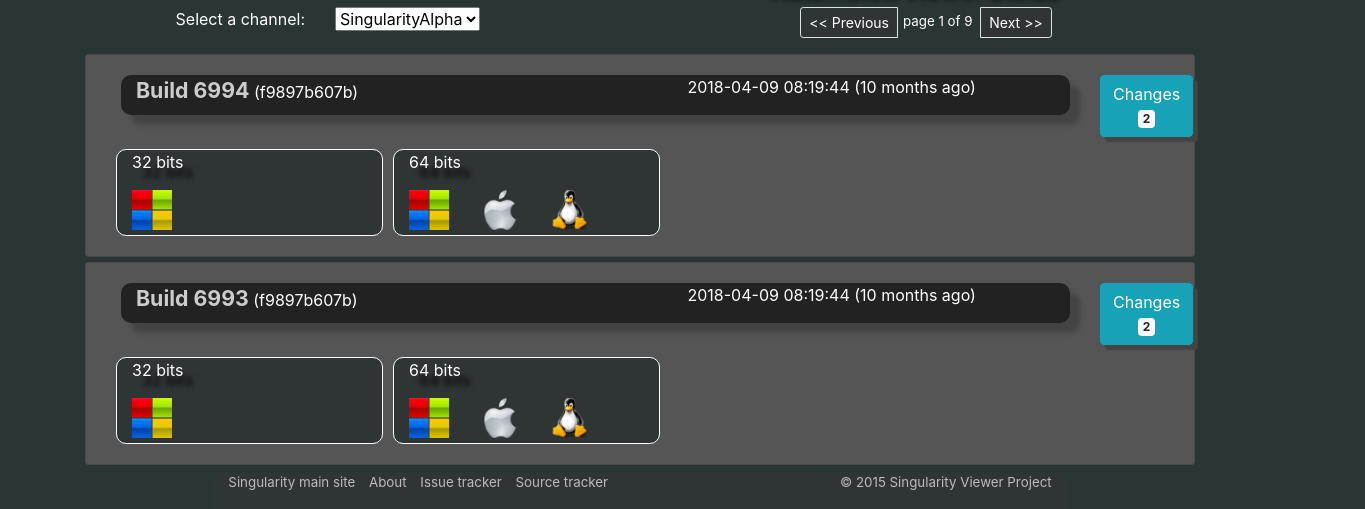
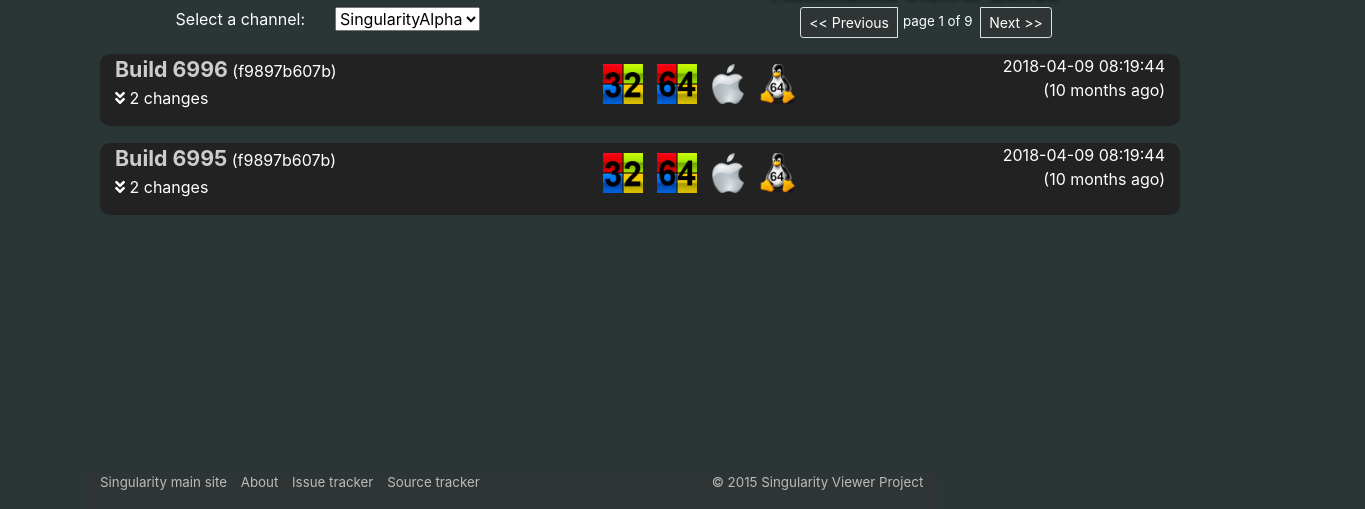
Before and after one commit to bittenbythedark/SingularityWeb, a plain HTML site: page index.html in a window 1280 px wide. Shown: the part 307-816 px from the top of the page, 1365 px wide, since content can reach past the window. Drawn offline with nearby package versions, Linux system fonts and the light colour scheme.

Commit message:
one single block by build and adding new icons for OS

```diff
--- a/index.html
+++ b/index.html
@@ -71,125 +71,107 @@
         <div class="row">
             <div class="col-12">
                 <div class="card">
-                        <div class="card-body">
+
                     <div class="card-title">
                         <div class="container">
                             <div class="row">
-                                            <div class="col-11">
+                                <div class="col-12">
                                     <div class="container buildtitle">
-                                                        <div class="row"  onclick="toggleChangelog('#change-6994')" >
-                                                                <div class="col-4"><span class="buildnumber" >Build 6994</span> <span >(f9897b607b)</span></div>
-                                                                <!--<div class="col-1"><span class="badge badge-info">Show changes (2) >> </span></div>-->
+                                        <div class="row"  onclick="toggleChangelog('#change-6996')" >
+                                            <div class="col-3">
+                                                <span class="buildnumber" >Build 6996</span>
+                                                <span >(f9897b607b)</span>
+                                                <p> <i class="fas fa-angle-double-down"></i>  2 changes </p>
 
-                                                                <div class="col-7"><p class="text-right" >2018-04-09 08:19:44 (10 months ago)</p></div>
+                                            </div>
+
+
+                                            <div class="col-5">
+
+                                                <div class="text-right logos_os">
+                                                    <a href="#" class="logo_os"><img src="./images/windows 32.png" alt="windows 64"></a>
+                                                    <a href="#" class="logo_os"><img src="./images/windows 64.png" alt="windows 64"></a>
+                                                    <a href="#" class="logo_os"><img src="./images/apple-logo-png-12902.png" alt="mac osx"></a>
+                                                    <a href="#" class="logo_os"><img src="./images/linux64.png" alt="linux 64"></a>
+                                                </div>
+                                            </div>
+                                            <div class="col-4">
+                                                <p class="text-right" >2018-04-09 08:19:44<br/>
+                                                    (10 months ago)</p>
+                                            </div>
+
+                                        </div>
+
+
                                     </div>
 
                                 </div>
                             </div>
 
+                        </div>
+                    </div>
+                    <div class="card-text" id="change-6996" ></div>
 
-                                            <div class="col-1">
-                                                <button type="button" class="btn btn-info changelogtoggle" onclick="toggleChangelog('#change-6994')">
-                                                    Changes <span class="badge badge-light">2</span>
-                                                </button>
+
+
+                </div>
+                <div class="row">
+                    <div class="col-12">
+                        <div class="card">
+
+                            <div class="card-title">
+                                <div class="container">
+                                    <div class="row">
+                                        <div class="col-12">
+                                            <div class="container buildtitle">
+                                                <div class="row"  onclick="toggleChangelog('#change-6995')" >
+                                                    <div class="col-3">
+                                                        <span class="buildnumber" >Build 6995</span>
+                                                        <span >(f9897b607b)</span>
+                                                        <p> <i class="fas fa-angle-double-down"></i>  2 changes </p>
+
+                                                    </div>
+
+
+                                                    <div class="col-5">
+
+                                                        <div class="text-right logos_os">
+                                                            <a href="#" class="logo_os"><img src="./images/windows 32.png" alt="windows 64"></a>
+                                                            <a href="#" class="logo_os"><img src="./images/windows 64.png" alt="windows 64"></a>
+                                                            <a href="#" class="logo_os"><img src="./images/apple-logo-png-12902.png" alt="mac osx"></a>
+                                                            <a href="#" class="logo_os"><img src="./images/linux64.png" alt="linux 64"></a>
+                                                        </div>
+                                                    </div>
+                                                    <div class="col-4">
+                                                        <p class="text-right" >2018-04-09 08:19:44<br/>
+                                                            (10 months ago)</p>
+                                                    </div>
+
+                                                </div>
+
+
                                             </div>
 
                                         </div>
                                     </div>
-                            </div>
-                            <div class="card-text" id="change-6994" ></div>
 
-                            <div class="card-bottom text-md-left">
-                                <div class="container">
-                                    <div class="row">
-                                        <div class="col-3 colos">
-                                            <p>32 bits</p>
-                                            <a href="#" class="logo_os"><img src="./images/microsoft-windows-png-21043.png" alt="windows 32" title="windows 32"></a>
-                                        </div>
-
-
-                                            <div class="col-3 colos">
-                                                <p>64 bits</p>
-                                                <a href="#" class="logo_os"><img src="./images/microsoft-windows-png-21043.png" alt="windows 64" title="windows 64"></a>
-                                                <a href="#" class="logo_os"><img src="./images/apple-logo-png-12902.png" alt="mac osx"></a>
-                                                <a href="#" class="logo_os"><img src="./images/penguin-png-17804.png" alt="linux 64"></a>
                                 </div>
                             </div>
-                                </div>
+                            <div class="card-text" id="change-6995" ></div>
 
 
 
                         </div>
                     </div>
                 </div>
-
-            </div>
-
-        </div>
-        <div class="row">
-                <div class="col-12">
-                        <div class="card">
-                            <div class="card-body">
-                                <div class="card-title">
-                                    <div class="container">
-                                        <div class="row">
-                                                <div class="col-11">
-                                                    <div class="container buildtitle">
-                                                            <div class="row"  onclick="toggleChangelog('#change-6993')">
-                                                                    <div class="col-4"><span class="buildnumber" >Build 6993</span> <span >(f9897b607b)</span></div>
-                                                                    <!--<div class="col-1"><span class="badge badge-info">Show changes (2) >> </span></div>-->
-
-                                                                    <div class="col-7"><p class="text-right" >2018-04-09 08:19:44 (10 months ago)</p></div>
-                                                            </div>
-
-                                                    </div>
             </div>
 
 
-                                                <div class="col-1">
-                                                    <button type="button" class="btn btn-info changelogtoggle" onclick="toggleChangelog('#change-6993')">
-                                                        Changes <span class="badge badge-light">2</span>
-                                                    </button>
-                                                </div>
-
-                                        </div>
-                                    </div>
-                                </div>
-                                <div class="card-text" id="change-6993" ></div>
-
-                                <div class="card-bottom text-md-left">
-                                        <div class="container">
-                                            <div class="row">
-                                                <div class="col-3 colos">
-                                                    <p>32 bits</p>
-                                                    <a href="#" class="logo_os"><img src="./images/microsoft-windows-png-21043.png" alt="windows 32" title="windows 32"></a>
-                                                </div>
-
-
-                                                    <div class="col-3 colos">
-                                                        <p>64 bits</p>
-                                                        <a href="#" class="logo_os"><img src="./images/microsoft-windows-png-21043.png" alt="windows 64" title="windows 64"></a>
-                                                        <a href="#" class="logo_os"><img src="./images/apple-logo-png-12902.png" alt="mac osx"></a>
-                                                        <a href="#" class="logo_os"><img src="./images/penguin-png-17804.png" alt="linux 64"></a>
-                                                    </div>
-                                                </div>
-                                        </div>
-
-
-
-                                    </div>
-                            </div>
-                        </div>
-
-                </div>
-
-            </div>
     </div>
     <div id="footer">
         <div class="container-fluid text-center text-md-left">
                 <div class="row">
-                            <div class="col-md-2 mt-md-0 mt-3">
-                            </div>
+
                         <div class="col-md-4 mt-md-0 mt-3 links">
                             <a>Singularity main site</a>
                             <a>About</a>
--- a/singularity.css
+++ b/singularity.css
@@ -8,15 +8,18 @@ body{
   color:white;
 }
 .card{
-    background-color: #555555;
+    background-color: #2a3535;
     margin-bottom:5px;
+    border:none;
 
 }
+
 .buildtitle{
     background-color: #222222;
     border-radius: 10px;
-    margin-bottom:5px;
-    box-shadow: 10px 10px 5px #444444;
+
+
+
 }
 .buildnumber {
     color:#cccccc;
@@ -24,8 +27,7 @@ body{
     font-size: 16pt;
 }
 .changelogtoggle {
-    box-shadow: 5px 5px 1px #444444;
-    margin-right:5px;
+    margin-top:12px;
 }
 .croppedheader{
     background-image: url('./images/singularity_logo_cropped.png');
@@ -37,9 +39,10 @@ body{
 }
 
 .logo_os img {
-    margin-right:30px;
+    margin-right:10px;
     margin-bottom: 5px;
     height:40px;
+    margin-top:10px;
 }
 #footer {
     position: absolute;
```
Also changed, not shown: images/linux64.png (added), images/singularity_logo.gif.1380598356402.gif (added), images/windows 32.png (added), images/windows 64.png (added). Lines whose indentation alone changed are shown as unchanged.
